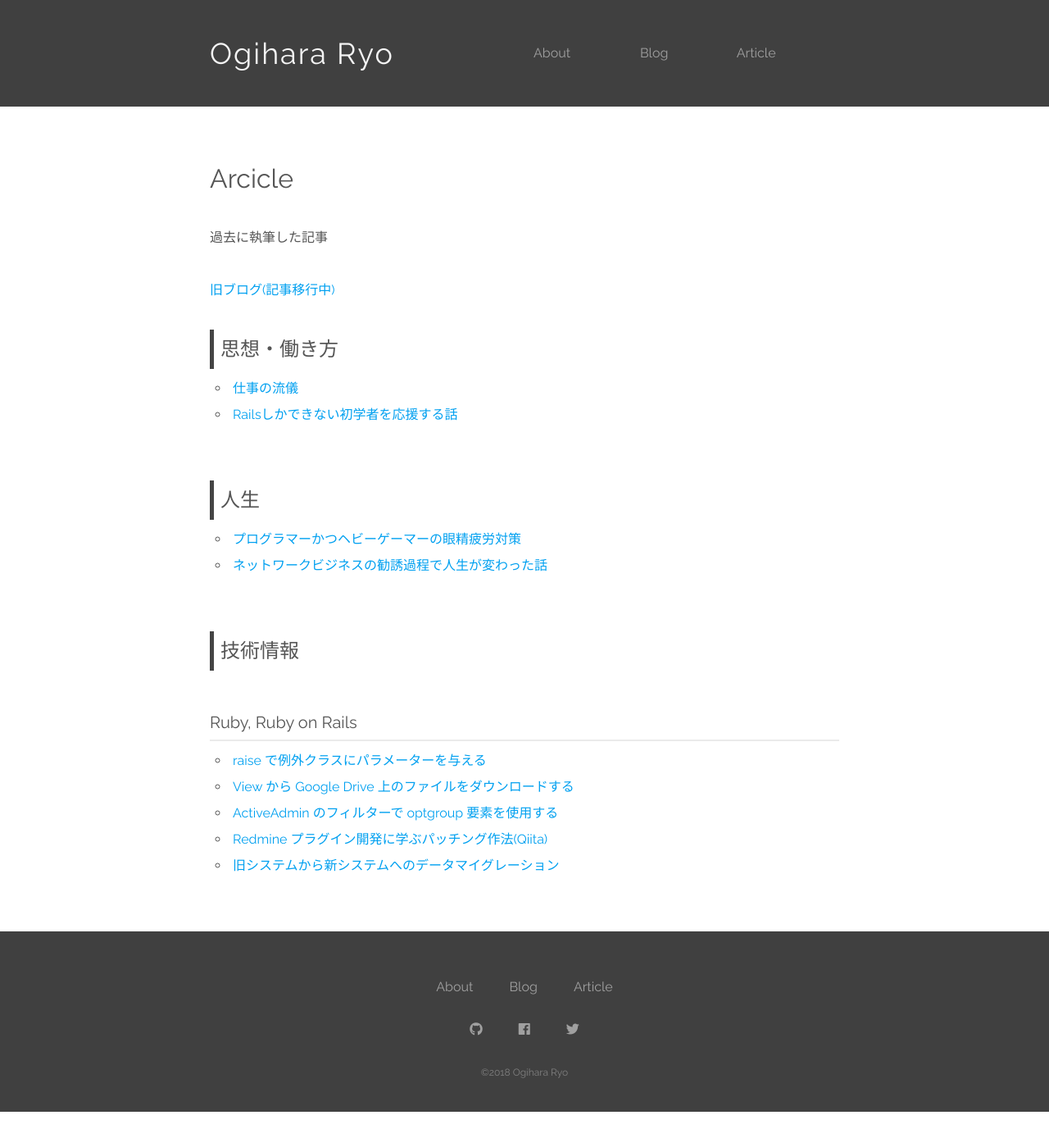
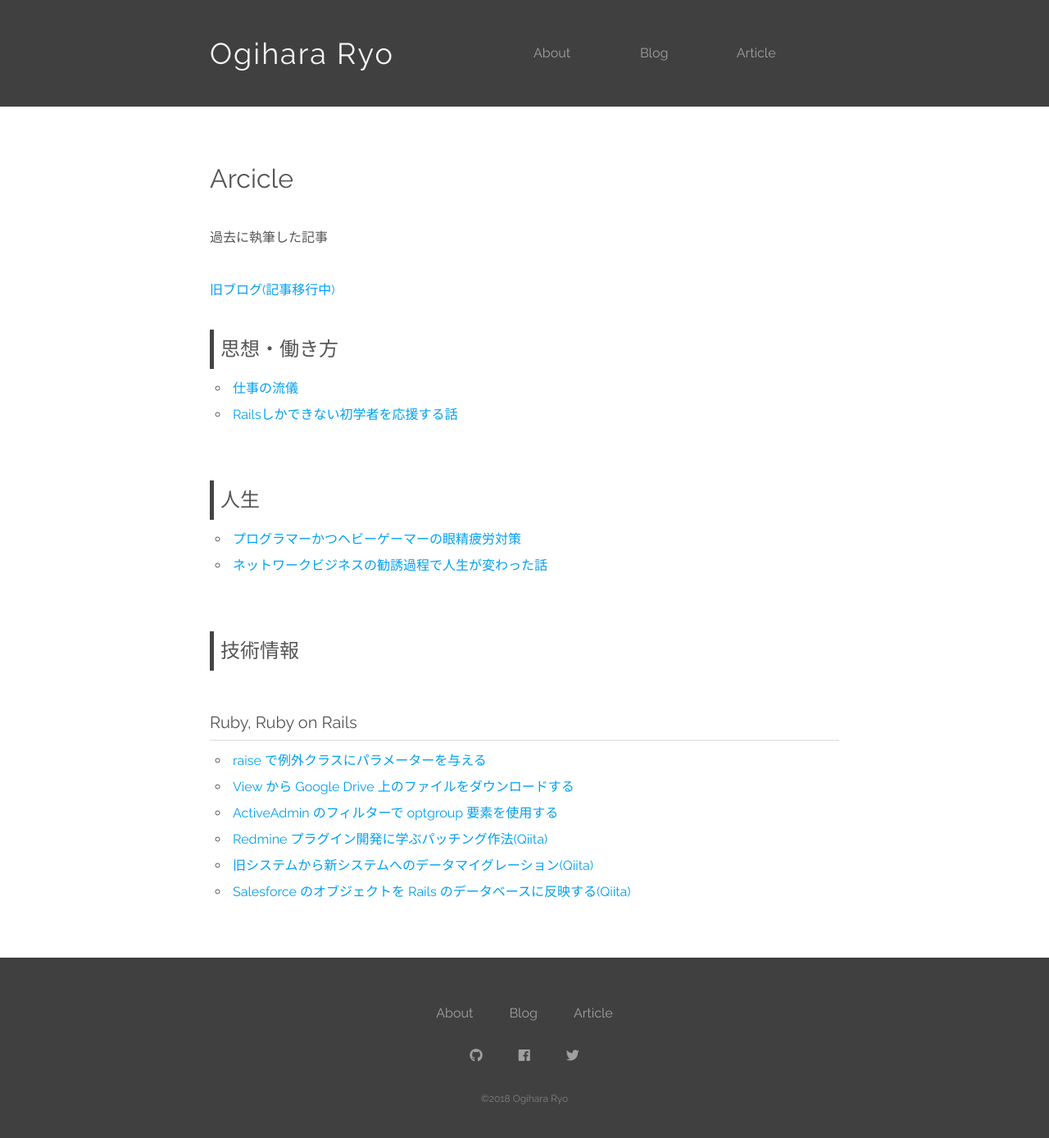
Before and after one commit to ryo-ryukalice/ogihara-ryo.github.io, a Jekyll site: the page built from articles.md, in a window 1280 px wide. Shown: the whole page at 82% size. Built offline with Jekyll 4.4.1, drawn with Linux system fonts in a browser that asks for light colours; nearby versions of some CDN libraries; before the commit the page ends 1356 px from its top, so only the background shows below that.

Commit message:
Add qiita post

```diff
--- a/articles.md
+++ b/articles.md
@@ -28,4 +28,5 @@ permalink: /articles
 - [View から Google Drive 上のファイルをダウンロードする]({% post_url 2018-05-31-download-from-google-drive %})
 - [ActiveAdmin のフィルターで optgroup 要素を使用する]({% post_url 2018-10-29-use-optgroup-for-activeadmin-filter %})
 - [Redmine プラグイン開発に学ぶパッチング作法(Qiita)](https://qiita.com/OgiharaRyo/items/b2ed27d886548fed8864)
-- [旧システムから新システムへのデータマイグレーション](https://qiita.com/OgiharaRyo/items/cf7a288e16d3436264d9)
+- [旧システムから新システムへのデータマイグレーション(Qiita)](https://qiita.com/OgiharaRyo/items/cf7a288e16d3436264d9)
+- [Salesforce のオブジェクトを Rails のデータベースに反映する(Qiita)](https://qiita.com/OgiharaRyo/items/874936748451845f7218)
```
